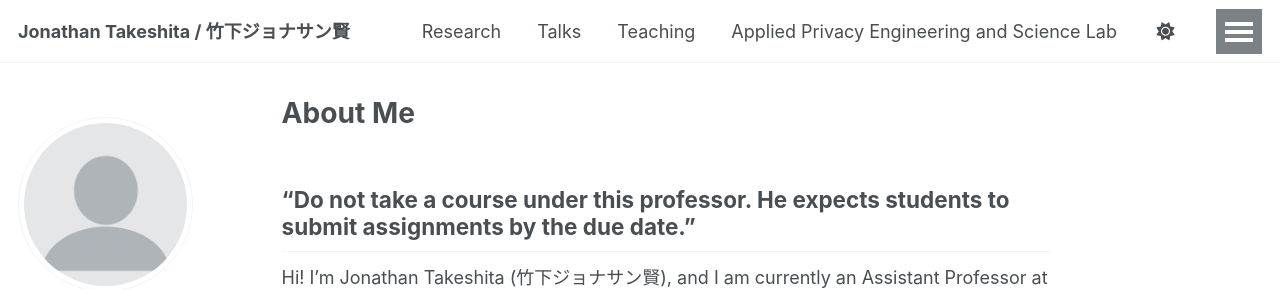
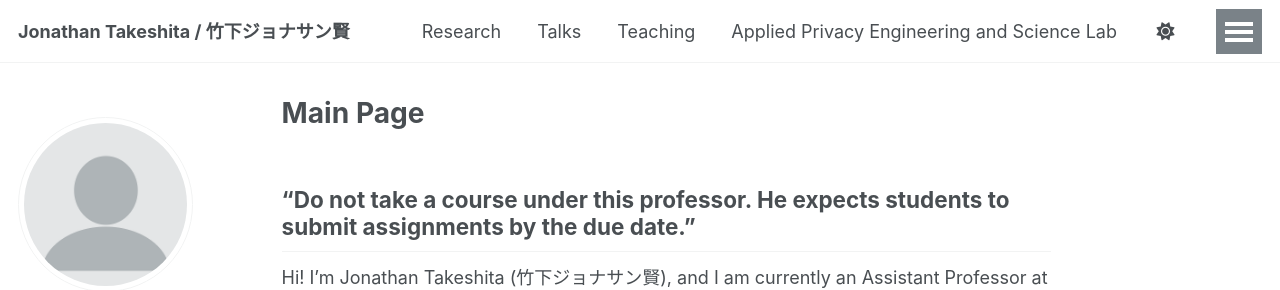
Before and after one commit to jtakeshi/jtakeshi.github.io, a Jekyll site: the page built from _pages/about.md, in a window 1280 px wide and 1309 px high. Shown: the top 290 px of the window. Built offline with Jekyll 4.4.1, drawn with Linux system fonts in a browser that asks for light colours; some web fonts are replaced; a script that is not in the unit is left out.

Commit message:
Update about.md

```diff
--- a/_pages/about.md
+++ b/_pages/about.md
@@ -1,6 +1,6 @@
 ---
 permalink: /
-title: "About Me"
+title: "Main Page"
 author_profile: true
 redirect_from:
   - /about/
```
